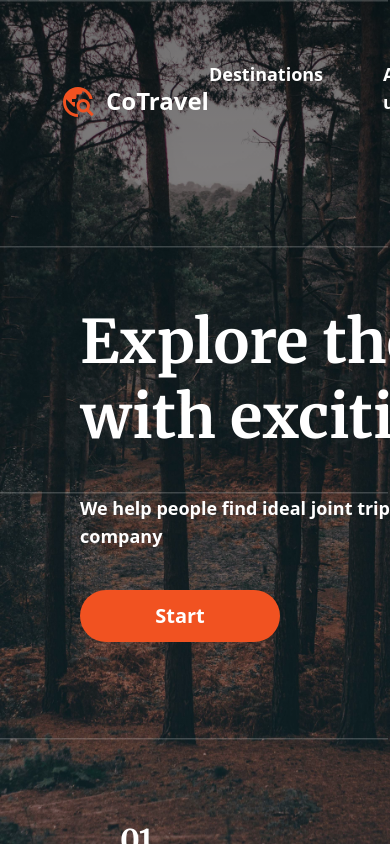
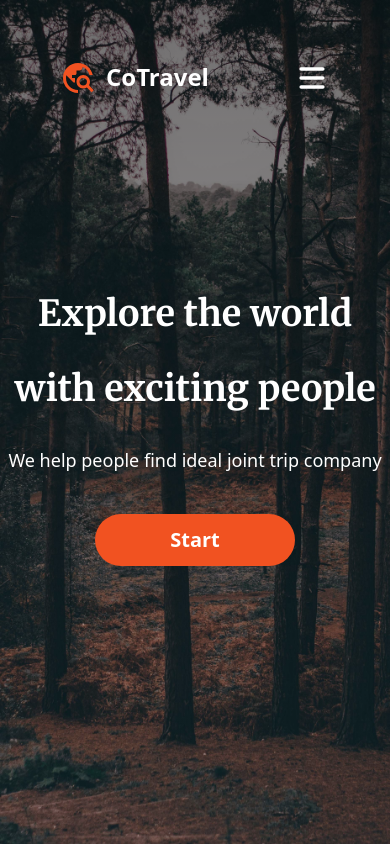
Before and after one commit to bautt-s/cotravel-front, a React (Create React App) app: page / in a window 390 px wide. Shown: the top 846 px of the page. Built offline with nearby package versions, Linux system fonts and the light colour scheme.

Commit message:
feat: made header and footer responsive

```diff
--- a/src/components/footer.tsx
+++ b/src/components/footer.tsx
@@ -18,30 +18,36 @@ const FooterSection: React.FC = () => {
 
     return (
         <div className="bg-[#232528] text-white flex flex-col pt-[40px]">
-            <div className="grid grid-cols-7 pb-[80px] px-[120px]">
+            <h2 className="relative before:absolute before:bg-[#f15221] before:bottom-0 before:left-0 before:h-full w-fit flex xl:hidden
+                        before:w-full before:origin-bottom before:scale-y-[0.3] hover:before:scale-y-100 before:transition-transform mx-auto
+                        before:ease-in-out before:duration-500 font-semibold text-3xl cursor-pointer h-fit merriweather">
+                <span className="relative">CoTravel</span>
+            </h2>
 
-                <h2 className="relative before:absolute before:bg-[#f15221] before:bottom-0 before:left-0 before:h-full w-fit
+            <div className="grid grid-cols-2 lg:grid-cols-6 xl:grid-cols-7 pb-[80px] mx-[40px] lg:mx-[60px] xl:mx-[120px] lg:mt-[40px] xl:mt-0">
+                <h2 className="relative before:absolute before:bg-[#f15221] before:bottom-0 before:left-0 before:h-full w-fit hidden xl:flex
                         before:w-full before:origin-bottom before:scale-y-[0.3] hover:before:scale-y-100 before:transition-transform
                         before:ease-in-out before:duration-500 font-semibold text-3xl cursor-pointer h-fit merriweather">
                     <span className="relative">CoTravel</span>
                 </h2>
 
                 {sections.map((s, index) =>
-                    <div key={index}>
-                        <h3 className="text-[#c4c4c4] font-bold">{s.title}</h3>
+                    <div key={index} className='mt-[80px] lg:mt-0'>
+                        <h3 className="text-[#c4c4c4] font-bold lg:text-sm xl:text-base">{s.title}</h3>
 
                         <ul className="mt-[30px] font-semibold">
                             {s.items.map((i, indexItem) =>
-                                <li key={indexItem} className="mt-[20px] text-sm hover:text-[#f15221] transition-colors duration-300 w-fit h-fit cursor-pointer">{i}</li>
+                                <li key={indexItem} className="mt-[20px] text-sm hover:text-[#f15221]
+                                transition-colors duration-300 w-fit h-fit cursor-pointer">{i}</li>
                             )}
                         </ul>
                     </div>)}
 
-                <div>
+                <div className='mt-[80px] lg:mt-0 xl:w-fit'>
                     <h3 className="text-[#b8b8b8] font-bold">FOLLOW US</h3>
 
                     <div className="flex flex-col mt-[30px]">
-                        <div className="flex flex-row text-white gap-x-[25px]">
+                        <div className="flex flex-row text-white gap-x-[25px] lg:gap-x-[15px] xl:gap-x-[25px]">
                             <BsTwitter className='text-2xl cursor-pointer hover:text-[#f15221] transition-colors duration-300' />
                             <ImFacebook2 className='text-2xl cursor-pointer hover:text-[#f15221] transition-colors duration-300' />
                             <BsInstagram className='text-2xl cursor-pointer hover:text-[#f15221] transition-colors duration-300' />
@@ -68,15 +74,17 @@ const FooterSection: React.FC = () => {
                 </div>
             </div>
 
-            <div className='bg-[#131313] py-[15px] flex flex-row px-[120px]'>
-                <span className='text-sm text-[#a1a1a1] font-semibold'>© Copyright - CoTravel 2024</span>
+            <div className='bg-[#131313] py-[15px] flex lg:flex-row flex-col px-0 lg:px-[60px] xl:px-[120px]'>
+                <span className='text-sm text-[#a1a1a1] font-semibold hidden lg:flex'>© Copyright - CoTravel 2023</span>
 
-                <ul className='ml-auto text-sm flex flex-row gap-[80px] font-semibold text-[#e4e4e4]'>
+                <ul className='mx-auto lg:mx-0 lg:ml-auto text-xs lg:text-sm flex flex-row gap-[20px] lg:gap-[80px] font-semibold text-[#e4e4e4]'>
                     <li className='cursor-pointer'>Cookie Notice</li>
                     <li className='cursor-pointer'>Privacy Policy</li>
                     <li className='cursor-pointer'>Terms & Conditions</li>
                     <li className='cursor-pointer'>Security & Compliance</li>
                 </ul>
+
+                <span className='text-sm text-[#a1a1a1] font-semibold flex lg:hidden mx-auto mt-[25px]'>© Copyright - CoTravel 2023</span>
             </div>
         </div>
     )
--- a/src/components/header.tsx
+++ b/src/components/header.tsx
@@ -1,9 +1,10 @@
 import { MdTravelExplore } from 'react-icons/md'
+import { HiMenu } from 'react-icons/hi'
 
 const HeaderLandscape: React.FC = () => {
     return (
         <div className="w-full h-screen header-bg">
-            <nav className="flex flex-row text-white py-[60px] px-[60px] items-center">
+            <nav className="flex flex-row text-white py-[60px] px-[60px] md:px-[30px] lg:px-[60px] items-center">
                 <div className='flex flex-row items-center group hover:scale-105 transition-transform duration-300 z-50'>
                     <MdTravelExplore className='text-4xl text-[#f15221]' />
                     <span className="font-semibold text-2xl cursor-pointer ml-[10px] mb-[3px]">
@@ -11,7 +12,7 @@ const HeaderLandscape: React.FC = () => {
                     </span>
                 </div>
 
-                <ul className="flex flex-row gap-[60px] ml-auto font-semibold text-lg">
+                <ul className="hidden flex-row md:gap-[20px] lg:gap-[40px] xl:gap-[60px] ml-auto font-semibold lg:text-lg md:flex">
                     <li className="cursor-pointer relative after:absolute after:bg-gray-200 after:bottom-0 after:left-0 after:h-[2px] after:w-full after:origin-bottom-right after:scale-x-0 hover:after:origin-bottom-left hover:after:scale-x-100 after:transition-transform after:ease-in-out after:duration-300">Destinations</li>
                     <li className="cursor-pointer relative after:absolute after:bg-gray-200 after:bottom-0 after:left-0 after:h-[2px] after:w-full after:origin-bottom-right after:scale-x-0 hover:after:origin-bottom-left hover:after:scale-x-100 after:transition-transform after:ease-in-out after:duration-300">About us</li>
                     <li className="cursor-pointer relative after:absolute after:bg-gray-200 after:bottom-0 after:left-0 after:h-[2px] after:w-full after:origin-bottom-right after:scale-x-0 hover:after:origin-bottom-left hover:after:scale-x-100 after:transition-transform after:ease-in-out after:duration-300">Gallery</li>
@@ -22,12 +23,16 @@ const HeaderLandscape: React.FC = () => {
                         <span className="ml-[5px] inline-block translate-x-0 group-hover:translate-x-1 transition-transform ease-in-out duration-200">→</span>
                     </li>
                 </ul>
+
+                <HiMenu className='flex md:hidden ml-auto text-4xl hover:text-[#f15221] z-50 transition-all duration-300' />
             </nav>
 
-            <div className="flex flex-col text-white ml-[80px] mt-[100px]">
-                <h1 className="text-6xl font-semibold w-[640px] merriweather leading-[75px] z-50">Explore the world with exciting people</h1>
+            <div className="flex flex-col text-white md:ml-[80px] mt-[120px] xl:mt-[100px] text-center md:text-left items-center md:items-start">
+                <h1 className="text-4xl md:text-6xl font-semibold max-w-[17ch] md:w-[640px] merriweather leading-[75px] z-50">
+                    Explore the world with exciting people
+                </h1>
 
-                <span className="mt-[40px] text-lg font-semibold z-50">We help people find ideal joint trip company</span>
+                <span className="mt-[20px] md:mt-[40px] text-lg md:font-semibold z-50">We help people find ideal joint trip company</span>
 
                 <div className="group w-[200px] [transform:translateZ(0)] px-6 py-3 rounded-full bg-[#f15221] overflow-hidden mt-[40px] text-center
                 relative before:absolute before:bg-[#fd7850] before:bottom-0 before:left-0 before:h-full before:w-full before:duration-500 cursor-pointer
@@ -36,7 +41,7 @@ const HeaderLandscape: React.FC = () => {
                 </div>
             </div>
 
-            <div className="flex flex-row text-white px-[120px] gap-x-auto mt-[180px]">
+            <div className="hidden flex-row text-white lg:px-[80px] xl:px-[120px] gap-x-auto lg:mt-[140px] xl:mt-[180px] lg:flex">
                 <div className="flex flex-col gap-y-[10px] z-50">
                     <span className="text-3xl font-semibold merriweather">01</span>
                     <h3 className="text-xl font-semibold">Choose place, activity and time</h3>
@@ -49,7 +54,7 @@ const HeaderLandscape: React.FC = () => {
                     <p className="text-lg w-[380px]">You can find people with the same interest, who know the routes you've never travelled.</p>
                 </div>
 
-                <div className="flex flex-col gap-y-[10px] ml-auto z-50">
+                <div className="hidden xl:flex flex-col gap-y-[10px] ml-auto z-50">
                     <span className="text-3xl font-semibold merriweather">03</span>
                     <h3 className="text-xl font-semibold">Start chat and offer to go on a joint adventure</h3>
                     <p className="text-lg w-[400px]">Discuss the details of your trip and have a great time! You might find a great friend for life.</p>
--- a/src/index.css
+++ b/src/index.css
@@ -23,18 +23,6 @@
     background-position: center;
     background-repeat: no-repeat;
     background-size: cover;
-}
-
-.header-bg::before {
-    content: "";
-    position: absolute;
-    top: 0px;
-    left: -2px;
-    width: 100%;
-    height: 100%;
-    background-image: linear-gradient(to right, rgba(255, 255, 255, 0.2) 1px, rgba(0, 0, 0, 0) 2px),
-        linear-gradient(to bottom, rgb(255, 255, 255, 0.2) 1px, rgba(0, 0, 0, 0) 2px);
-    background-size: 400px 246px;
 }
 
 .ampezzo {
@@ -156,3 +144,17 @@
 .gallery-3:hover {
     background-size: 105%;
 }
+
+@media (min-width: 768px) {
+    .header-bg::before {
+        content: "";
+        position: absolute;
+        top: 0px;
+        left: -2px;
+        width: 100%;
+        height: 100%;
+        background-image: linear-gradient(to right, rgba(255, 255, 255, 0.2) 1px, rgba(0, 0, 0, 0) 2px),
+            linear-gradient(to bottom, rgb(255, 255, 255, 0.2) 1px, rgba(0, 0, 0, 0) 2px);
+        background-size: 400px 246px;
+    }
+}
```
